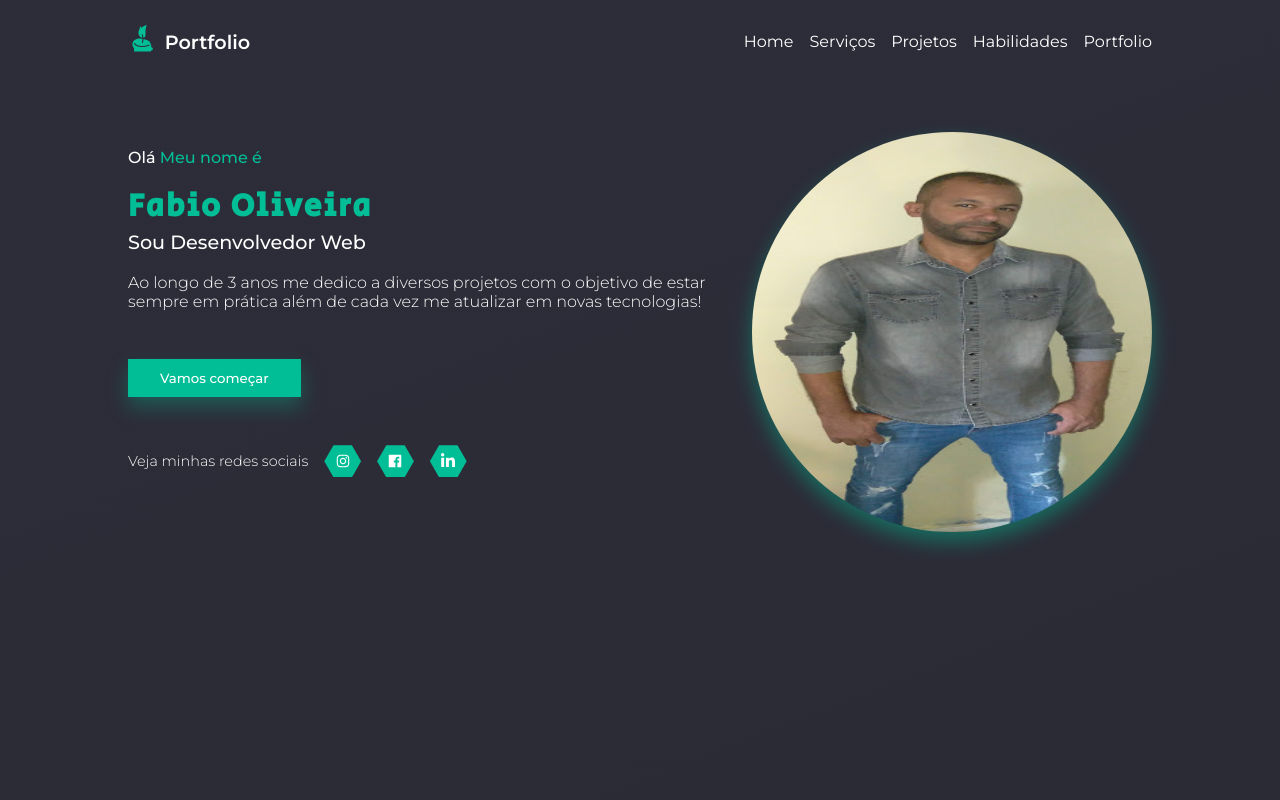
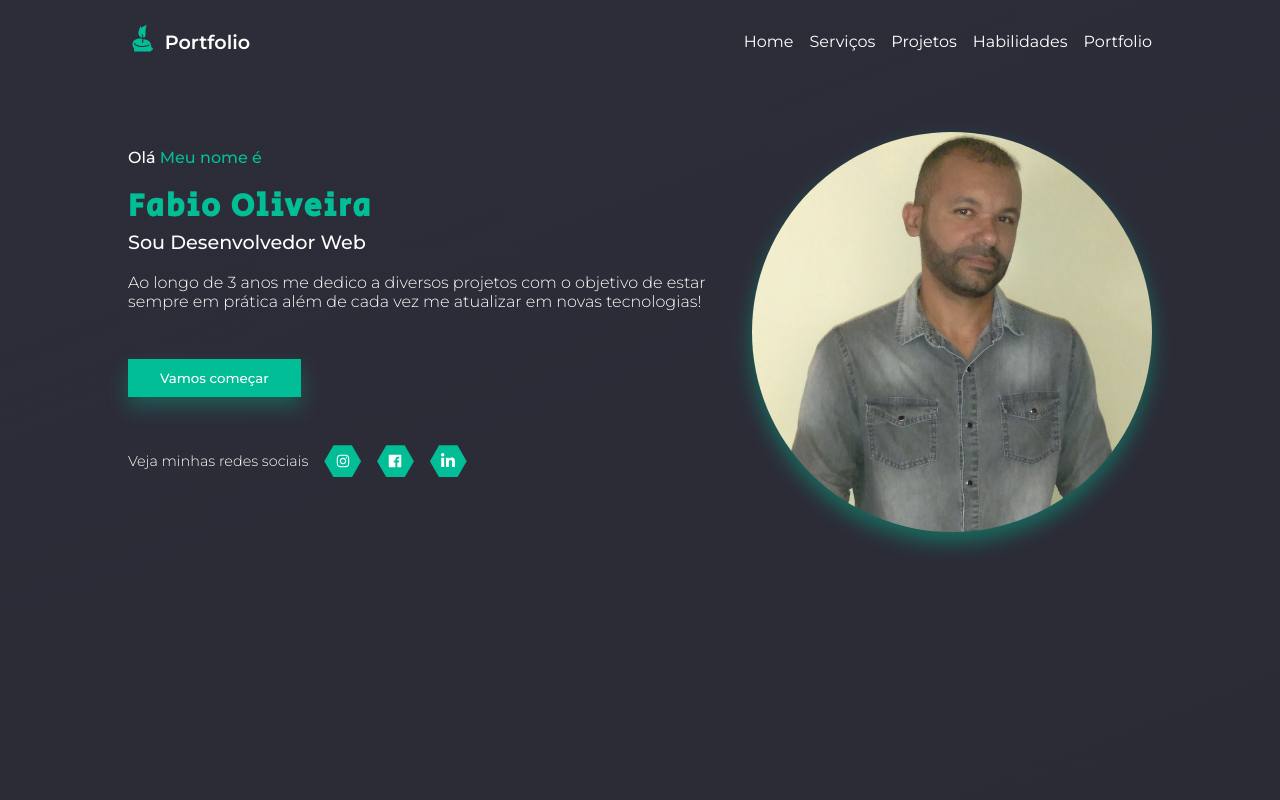
Before and after one commit to fabio460/portifolio-fabio, a React (Create React App) app: page / in a window 1280 px wide. Shown: the top 800 px of the page. Built offline with nearby package versions, Linux system fonts and the light colour scheme; the HTML template or start-up script is replaced by a standard one.

Commit message:
teste de deploy 3

```diff
--- a/src/components/Banner/ProfComponent.js
+++ b/src/components/Banner/ProfComponent.js
@@ -9,7 +9,7 @@ import { Slide } from "react-awesome-reveal";
 
 
 const ProfComponent = () => {
-  const perfil = require('../../images/foto-fabio.jpg')
+  const perfil = require('../../images/fabio.jpg')
 
   const perfilOriginal = "https://res.cloudinary.com/ghazni/image/upload/v1659082282/Yt-portfolio/Untitled-1_drcspz.png"
   return (
```
Also changed, not shown: src/images/fabio.jpg (added).
